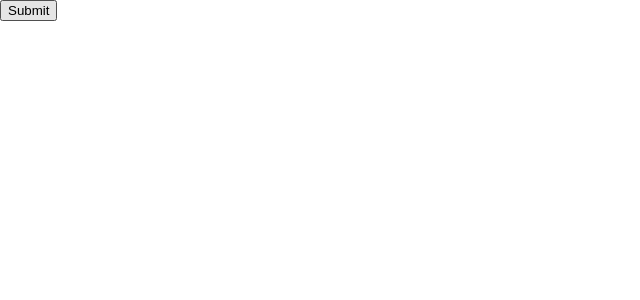
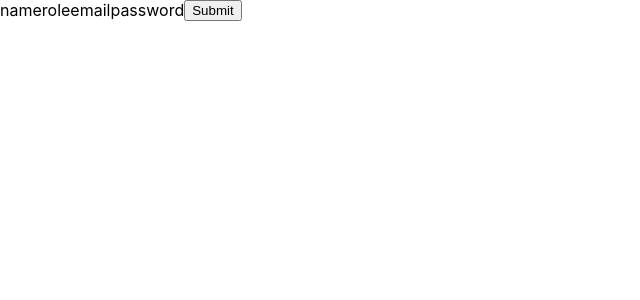
Before and after one commit to balpal4495/balform1, a React (Create React App) app: page / in a window 1280 px wide. Shown: the top 300 px of the page, without its empty margins (0-640 px from the left). Built offline with nearby package versions, Linux system fonts and the light colour scheme.

Commit message:
start breaking out the types

```diff
--- a/src/App.tsx
+++ b/src/App.tsx
@@ -1,15 +1,49 @@
-import React from 'react';
+import React, { useState } from 'react';
+import { SectionView } from './SectionView';
 import './App.css';
+import { Section } from './types';
 
+const initialFormData: Section[]  = [
+  {
+    title: "User",
+    fields: [
+      { fieldTitle: "name", type: "text", required: true },
+      { fieldTitle: "role", type: "text", required: false },
+      { fieldTitle: "email", type: "text", required: true },
+      { fieldTitle: "password", type: "password", required: true },
+    ],
+  },
+  {
+    title: "Privacy",
+    fields: [
+      {
+        fieldTitle: "",
+        type: "checkbox",
+        text: "Recieve updates about Tray.io product by email",
+        required: false,
+      },
+      {
+        fieldTitle: "",
+        type: "checkbox",
+        text:
+          "Recieve communication by email for other products created by the Tray.io team",
+        required: false,
+      },
+    ],
+  },
+]
 function App() {
 
+  const [currentIndex, setIndex] = useState(0);
+  const [formState, setFormState] = useState(initialFormData);
   const onSubmit = () => {
     console.log('dummy submit');
   }
 
+
   return (
     <div className="App">
-      <button onClick={onSubmit}>Submit</button>
+      <SectionView onSubmit={onSubmit} currentIndex={currentIndex} sections={formState} />
     </div>
   );
 }
--- a/src/SectionView.tsx
+++ b/src/SectionView.tsx
@@ -1,20 +1,10 @@
 import React from "react";
+import { Section } from "./types";
 
-type Field = {
-  fieldTitle?: string;
-  type: string;
-  required?: boolean;
-  text?: string;
-};
-
-interface Section {
-  title: string;
-
-  fields: Field[];
-}
 interface Props {
   sections: Section[];
   currentIndex: number;
+  onSubmit: () => void;
 }
 
 interface TextInputProps {
@@ -40,13 +30,14 @@ function RenderInput(props: TextInputProps) {
 }
 
 export function SectionView(props: Props) {
-  const { sections, currentIndex = 0 } = props;
+  const { sections, currentIndex = 0, onSubmit } = props;
 
   return (
     <>
       {sections[currentIndex].fields.map((f, index) => (
         <RenderInput key={`${index}-${f.fieldTitle}`} fieldTitle={f.fieldTitle!} type={f.type!} text={f.text} />
       ))}
+      <button onClick={onSubmit}>Submit</button>
     </>
   );
 }
--- /dev/null
+++ b/src/types.ts
@@ -0,0 +1,12 @@
+export type Field = {
+  fieldTitle?: string;
+  type: string;
+  required?: boolean;
+  text?: string;
+};
+
+export interface Section {
+  title: string;
+
+  fields: Field[];
+}
```
